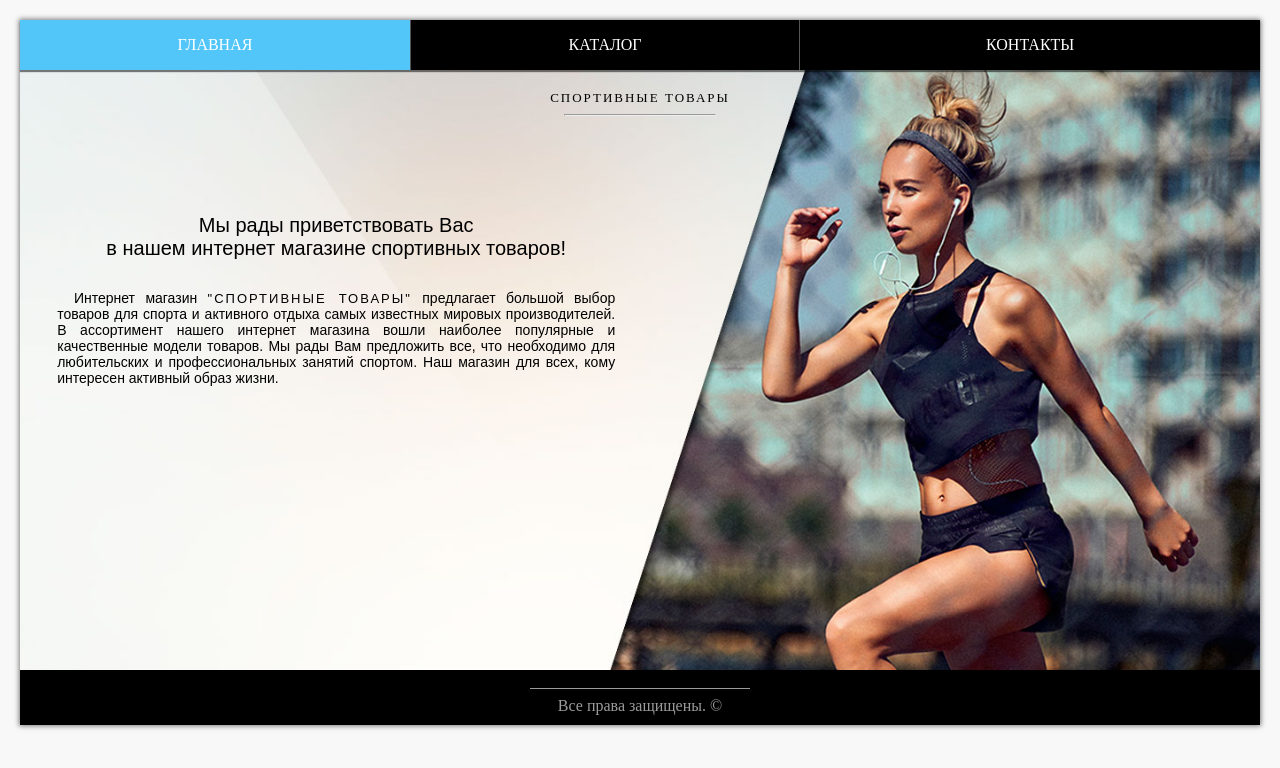
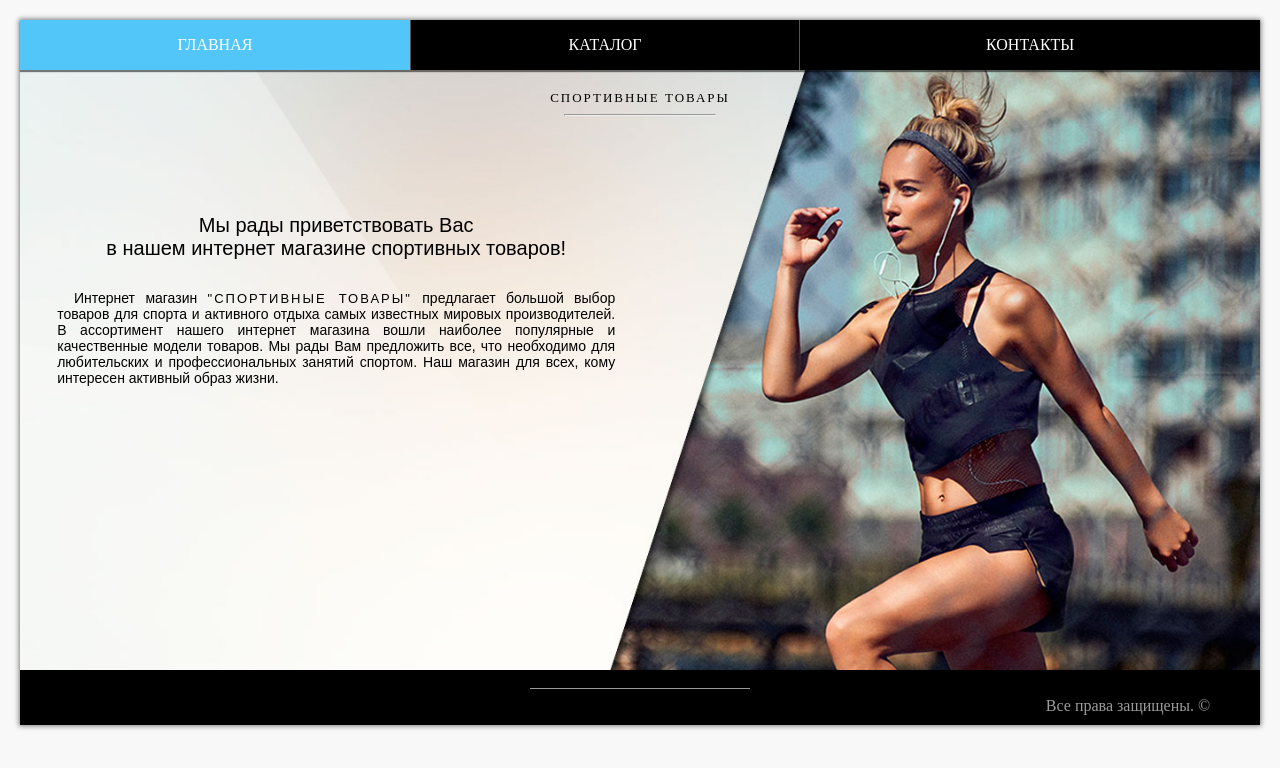
Before and after one commit to Comeback02/my_project, a plain HTML site: page index.html in a window 1280 px wide. Drawn offline with Linux system fonts and the light colour scheme.

Commit message:
Копирайт смещен вправо.

```diff
--- a/files/stylesheet.css
+++ b/files/stylesheet.css
@@ -81,6 +81,8 @@
 
 	.text_footer {
 		color: #9B9B9B;
+		position: relative;
+		left: 40%;
 }
 
 	#welcome {
```
